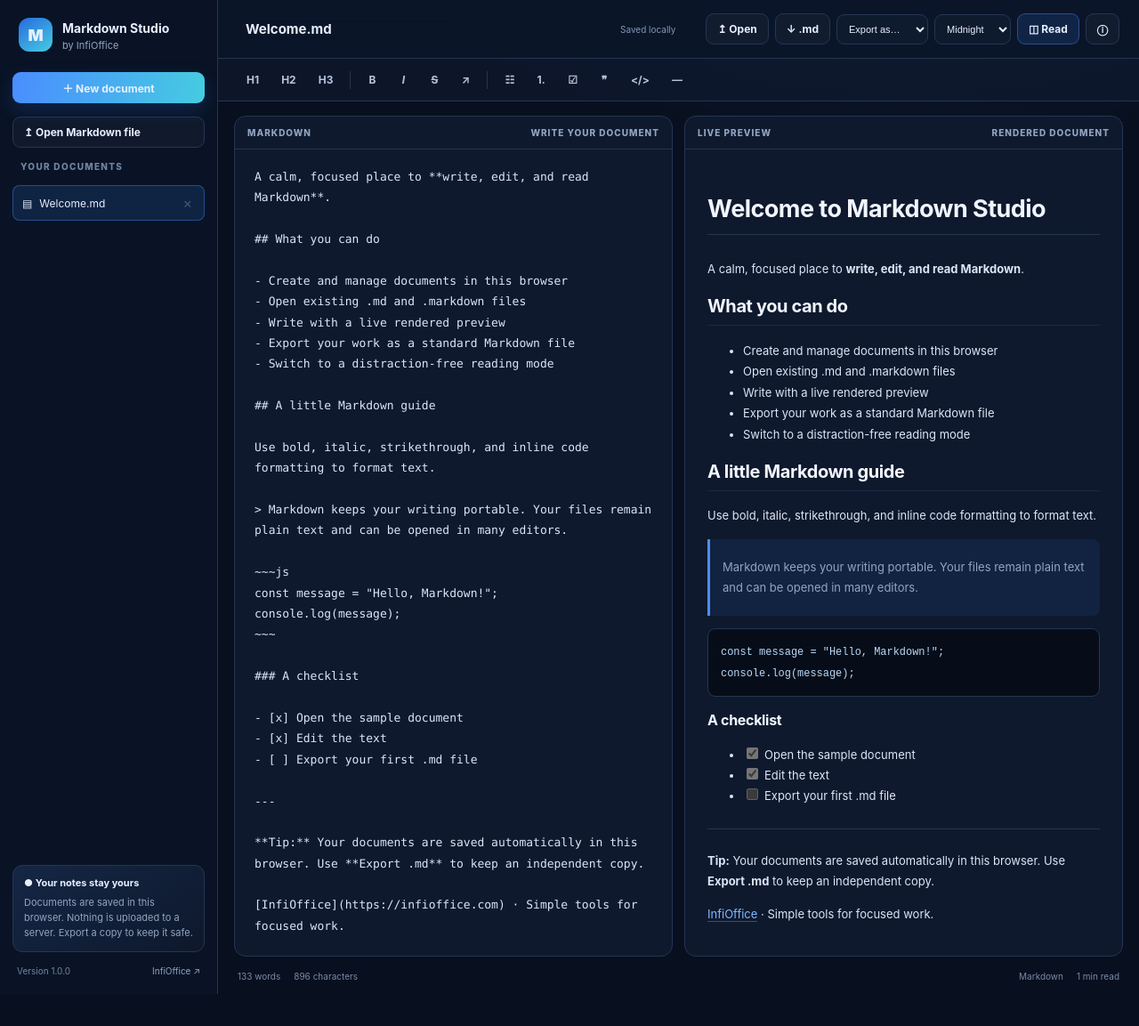
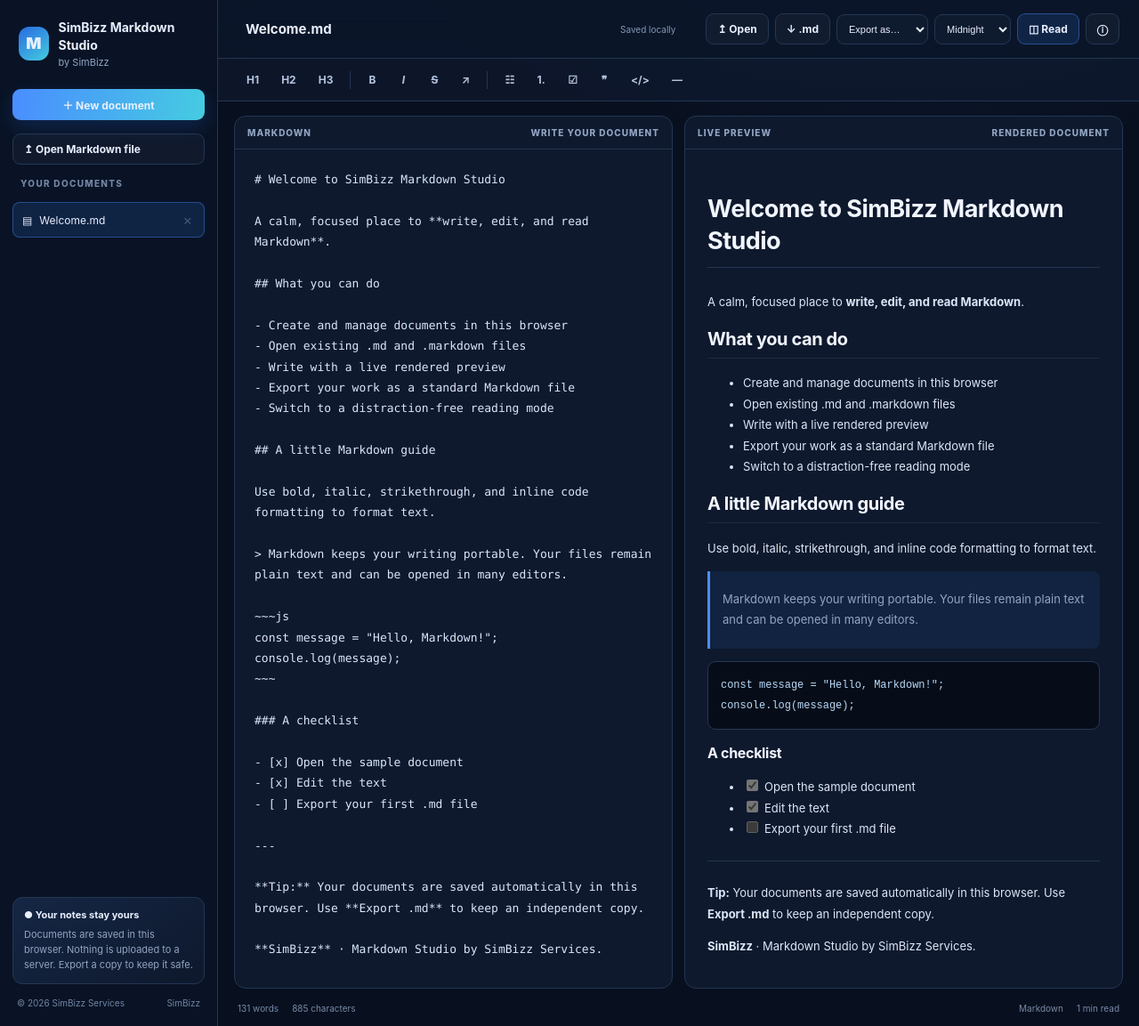
Before and after one commit to razorjetinz/markdown-studio, a plain HTML site: page index.html in a window 1280 px wide. Shown: the whole page at 89% size. Before the commit the page ends 1117 px from the top, so only its background shows below. Drawn offline with Linux system fonts and the light colour scheme.

Commit message:
Rebrand app interface and About section to SimBizz

```diff
--- a/index.html
+++ b/index.html
@@ -1,8 +1,8 @@
 <!doctype html>
 <html lang="en"><head>
 <meta charset="utf-8"><meta name="viewport" content="width=device-width,initial-scale=1">
-<meta name="theme-color" content="#0b1224"><meta name="description" content="A private Markdown editor and reader with live preview.">
-<title>InfiOffice Markdown Studio</title><link rel="icon" href="./icon.svg" type="image/svg+xml"><link rel="manifest" href="./manifest.webmanifest">
+<meta name="theme-color" content="#0b1224"><meta name="description" content="SimBizz Markdown Studio — create, edit and read Markdown documents in your browser.">
+<title>SimBizz Markdown Studio</title><link rel="icon" href="./icon.svg" type="image/svg+xml"><link rel="manifest" href="./manifest.webmanifest">
 <style>
 :root{color-scheme:dark;--bg:#080f1e;--panel:#101b30;--line:#243653;--text:#e7efff;--muted:#91a4c2;--blue:#4a8dff;--accent2:#45cce1;--cyan:#4ad5e6;--sidebar:#091426e8;--top:#0b1629ee;--toolbar:#101b30a8;--pane:#101b30dd;--heading:#f1f5ff;--editor:#d9e6fb;--preview:#dbe6f8;--code-bg:#070d18;--code:#b7d8f8;--link:#82b8ff;--accent-soft:#3475d82b;--accent-line:#4a8dff66;--blockquote-bg:#3475d81c;font-family:Inter,ui-sans-serif,system-ui,-apple-system,"Segoe UI",sans-serif}
 *{box-sizing:border-box}body{margin:0;min-width:320px;min-height:100vh;background:radial-gradient(900px 450px at 80% -10%,#17335e80,transparent 65%),var(--bg);color:var(--text)}
@@ -44,11 +44,11 @@ body[data-theme="lavender"]{color-scheme:light;--bg:#f5f2fb;--panel:#fff;--line:
 @media print{body{background:#fff!important;color:#111!important}#app,.app,.reading.app{display:block!important;min-height:0!important;background:#fff!important}aside,header.top,.toolbar,.tabs,.status,.editorpane,.panehead,.toast,.modalbg{display:none!important}main,.reading main{display:block!important;width:100%!important;max-width:none!important;margin:0!important;min-height:0!important}.workspace,.reading .workspace{display:block!important;padding:0!important;margin:0!important}.pane,.previewpane,.reading .previewpane{display:block!important;min-height:0!important;border:0!important;border-radius:0!important;background:#fff!important;overflow:visible!important}.preview,.reading .preview{display:block!important;min-height:0!important;overflow:visible!important;padding:0!important;color:#111!important;font:11pt/1.55 Arial,sans-serif!important}.preview h1,.preview h2,.preview h3,.preview h4{color:#111!important;break-after:avoid}.preview a{color:#0645ad!important}.preview pre,.preview blockquote{break-inside:avoid}.preview pre{background:#f3f3f3!important;color:#111!important}.preview code{background:#eee!important;color:#111!important}.preview table{break-inside:avoid}}
 </style></head><body data-theme="midnight">
 <div class="app" id="app"><aside>
-<div class="brand"><div class="mark">M</div><div><b>Markdown Studio</b><small>by InfiOffice</small></div></div>
+<div class="brand"><div class="mark">M</div><div><b>SimBizz Markdown Studio</b><small>by SimBizz</small></div></div>
 <button class="primary" id="new">＋ New document</button><button class="btn" id="openSide" style="width:100%;text-align:left">↥ Open Markdown file</button>
 <div class="section">Your documents</div><div id="docs"></div>
 <div class="privacy"><b>● Your notes stay yours</b><p>Documents are saved in this browser. Nothing is uploaded to a server. Export a copy to keep it safe.</p></div>
-<div class="sidefoot"><span>Version 1.0.0</span><a href="https://infioffice.com" target="_blank" rel="noopener">InfiOffice ↗</a></div></aside>
+<div class="sidefoot"><span>© 2026 SimBizz Services</span><span>SimBizz</span></div></aside>
 <main><header class="top"><div class="titlebox"><input id="filename" value="Welcome.md" aria-label="Document filename" spellcheck="false"><span id="save">Saved locally</span></div>
 <div class="actions"><button class="btn compact-hide" id="open" title="Open (Ctrl+O)">↥ <span class="label">Open</span></button><button class="btn compact-hide" id="export" title="Export Markdown (Ctrl+S)">↓ <span class="label">.md</span></button><select id="exportMore" class="export-select" aria-label="Export document in another format" title="Export to another format"><option value="">Export as…</option><option value="pdf">PDF</option><option value="docx">Word (.docx)</option><option value="html">HTML</option><option value="txt">Plain text</option></select><select id="themeSelect" class="theme-select" aria-label="Choose colour theme" title="Choose theme"><option value="midnight">Midnight</option><option value="light">Light</option><option value="ocean">Ocean</option><option value="forest">Forest</option><option value="lavender">Lavender</option></select><button class="btn active" id="read" title="Reading mode">◫ <span class="label">Read</span></button><button class="btn" id="about" aria-label="About" title="About">ⓘ</button></div></header>
 <div class="toolbar" role="toolbar" aria-label="Markdown formatting">
@@ -58,14 +58,14 @@ body[data-theme="lavender"]{color-scheme:light;--bg:#f5f2fb;--panel:#fff;--line:
 <div class="pane previewpane"><div class="panehead"><span>Live preview</span><span>Rendered document</span></div><article class="preview" id="preview"></article></div></section>
 <footer class="status"><div><span id="words">0 words</span><span id="chars">0 characters</span></div><div><span>Markdown</span><span id="time">1 min read</span></div></footer></main></div>
 <input id="file" type="file" accept=".md,.markdown,.mdown,.mkd,.txt,text/plain,text/markdown" hidden><div class="toast" id="toast" role="status" aria-live="polite"></div>
-<div class="modalbg" id="modal" role="dialog" aria-modal="true" aria-labelledby="aboutTitle"><div class="modal"><h2 id="aboutTitle">InfiOffice Markdown Studio</h2><p>A private Markdown editor and reader. Write with live preview, open existing .md files, and export your work.</p><p><b>Privacy:</b> Documents stay in this browser's local storage. The app does not send your document content to a server.</p><p>Made by <a href="https://infioffice.com" target="_blank" rel="noopener">InfiOffice</a>. Released under the MIT License.</p><button class="primary" id="close">Close</button></div></div>
+<div class="modalbg" id="modal" role="dialog" aria-modal="true" aria-labelledby="aboutTitle"><div class="modal"><h2 id="aboutTitle">About SimBizz</h2><p><b>SimBizz Markdown Studio</b> is a browser-based workspace for creating, editing, previewing and reading Markdown documents. It is designed to keep writing simple, portable and private.</p><p><b>Privacy:</b> Your documents are stored in this browser on your device. Markdown Studio does not upload your document content to SimBizz or to a server.</p><p>Developed and maintained by <b>SimBizz Services</b>. © 2026 SimBizz Services. Released under the MIT License.</p><button class="primary" id="close">Close</button></div></div>
 <script>
 (function(){
 'use strict';
 var KEY='infioffice-markdown-studio-v1', $=function(id){return document.getElementById(id)};
 var app=$('app'),editor=$('editor'),preview=$('preview'),filename=$('filename'),docsEl=$('docs'),save=$('save'),workspace=$('workspace'),file=$('file'),toast=$('toast');
 var documents=[],current=null,dirty=false,timer=null,toastTimer=null,reading=false;
-var welcome='# Welcome to Markdown Studio\n\nA calm, focused place to **write, edit, and read Markdown**.\n\n## What you can do\n\n- Create and manage documents in this browser\n- Open existing .md and .markdown files\n- Write with a live rendered preview\n- Export your work as a standard Markdown file\n- Switch to a distraction-free reading mode\n\n## A little Markdown guide\n\nUse bold, italic, strikethrough, and inline code formatting to format text.\n\n> Markdown keeps your writing portable. Your files remain plain text and can be opened in many editors.\n\n~~~js\nconst message = "Hello, Markdown!";\nconsole.log(message);\n~~~\n\n### A checklist\n\n- [x] Open the sample document\n- [x] Edit the text\n- [ ] Export your first .md file\n\n---\n\n**Tip:** Your documents are saved automatically in this browser. Use **Export .md** to keep an independent copy.\n\n[InfiOffice](https://infioffice.com) · Simple tools for focused work.';
+var welcome='# Welcome to SimBizz Markdown Studio\n\nA calm, focused place to **write, edit, and read Markdown**.\n\n## What you can do\n\n- Create and manage documents in this browser\n- Open existing .md and .markdown files\n- Write with a live rendered preview\n- Export your work as a standard Markdown file\n- Switch to a distraction-free reading mode\n\n## A little Markdown guide\n\nUse bold, italic, strikethrough, and inline code formatting to format text.\n\n> Markdown keeps your writing portable. Your files remain plain text and can be opened in many editors.\n\n~~~js\nconst message = "Hello, Markdown!";\nconsole.log(message);\n~~~\n\n### A checklist\n\n- [x] Open the sample document\n- [x] Edit the text\n- [ ] Export your first .md file\n\n---\n\n**Tip:** Your documents are saved automatically in this browser. Use **Export .md** to keep an independent copy.\n\n**SimBizz** · Markdown Studio by SimBizz Services.';
 function id(){return 'doc-'+Date.now().toString(36)+'-'+Math.random().toString(36).slice(2,7)}
 function safeName(s){s=(s||'Untitled.md').trim().replace(/[\\/:*?"<>|]/g,'-');if(!s)s='Untitled.md';if(!/\.(md|markdown|mdown|mkd|txt)$/i.test(s))s+='.md';return s}
 function esc(s){return String(s).replace(/&/g,'&amp;').replace(/</g,'&lt;').replace(/>/g,'&gt;').replace(/"/g,'&quot;').replace(/'/g,'&#39;')}
```
